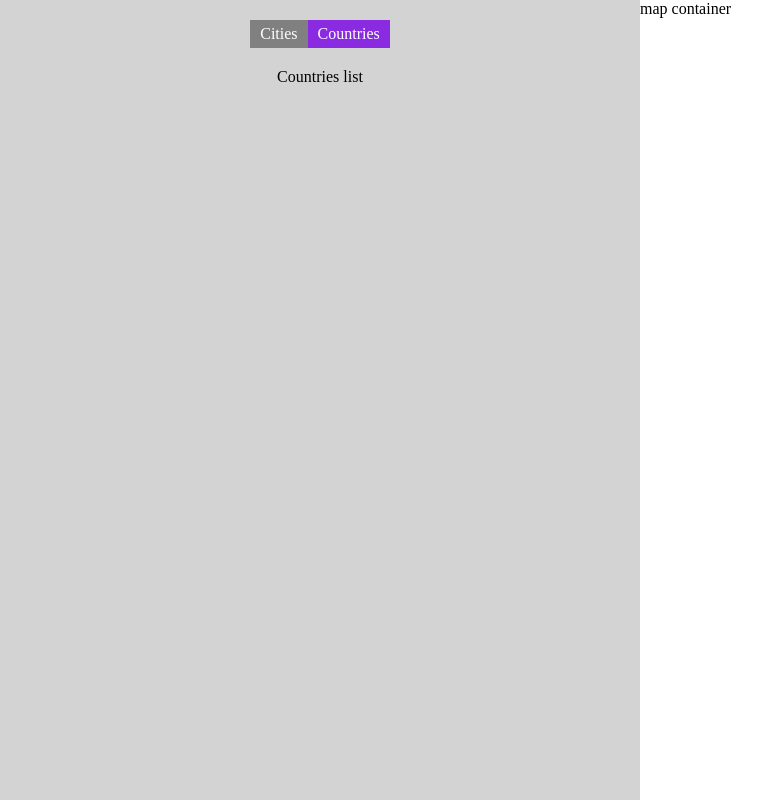
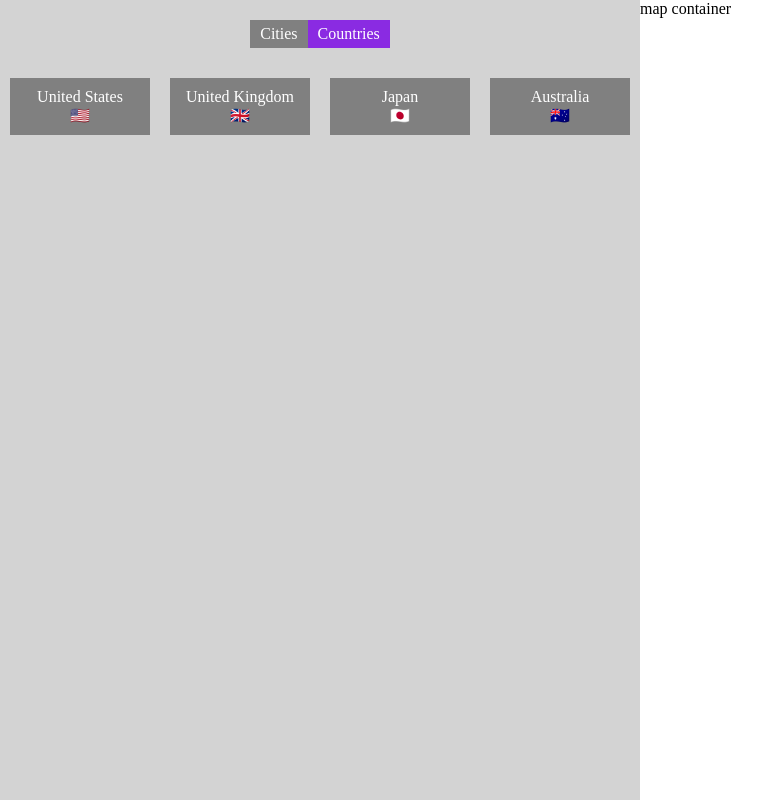
Before and after one commit to leelanarasimha/react18-course, a React (Vite) app in the folder travel-app/: page /app/countries in a window 1280 px wide. Shown: the whole page, without its empty margins (0-784 px from the left). Built offline with nearby package versions, Linux system fonts and the light colour scheme; data requests are answered from the project's data file.

Commit message:
country list component

```diff
--- a/travel-app/src/App.jsx
+++ b/travel-app/src/App.jsx
@@ -8,6 +8,7 @@
 import AppLayout from './pages/AppLayout';
 import Login from './pages/Login';
 import CitiesList from './pages/CitiesList';
+import CountryList from './pages/CountryList';
 
 function App() {
   const [cities, setCities] = useState([]);
@@ -41,7 +42,7 @@
           <Route path="app" element={<AppLayout />}>
             <Route index element={<CitiesList cities={cities} loading={loading} />} />
             <Route path="cities" element={<CitiesList cities={cities} loading={loading} />} />
-            <Route path="countries" element={<div>Countries list</div>} />
+            <Route path="countries" element={<CountryList cities={cities} loading={loading} />} />
           </Route>
           <Route path="*" element={<PageNotFound />} />
         </Routes>
--- /dev/null
+++ b/travel-app/src/components/CountryItem.jsx
@@ -0,0 +1,14 @@
+import PropTypes from 'prop-types';
+import styles from './CountryItem.module.css';
+export default function CountryItem({ country }) {
+  CountryItem.propTypes = {
+    country: PropTypes.object.isRequired
+  };
+
+  return (
+    <div className={styles.countryItem}>
+      <div>{country.country}</div>
+      <div>{country.emoji_flag}</div>
+    </div>
+  );
+}
--- /dev/null
+++ b/travel-app/src/components/CountryItem.module.css
@@ -0,0 +1,8 @@
+.countryItem {
+  background-color: grey;
+  color: white;
+  flex: 1;
+  flex-basis: 100px;
+  margin: 10px;
+  padding: 10px;
+}
--- /dev/null
+++ b/travel-app/src/pages/CountryList.jsx
@@ -0,0 +1,30 @@
+import PropTypes from 'prop-types';
+import CountryItem from '../components/CountryItem';
+import Loader from '../components/Loader';
+import styles from './CountryList.module.css';
+export default function CountryList({ cities, loading }) {
+  CountryList.propTypes = {
+    cities: PropTypes.array.isRequired,
+    loading: PropTypes.bool.isRequired
+  };
+
+  if (loading) return <Loader />;
+
+  let countries = [];
+
+  countries = cities.reduce((arr, curr) => {
+    if (!arr.map((el) => el.country).includes(curr.country)) {
+      return [...arr, { country: curr.country, emoji_flag: curr.emoji_flag }];
+    } else {
+      return arr;
+    }
+  }, []);
+
+  return (
+    <div className={styles.countryList}>
+      {countries.map((country) => (
+        <CountryItem country={country} key={country.country} />
+      ))}
+    </div>
+  );
+}
--- /dev/null
+++ b/travel-app/src/pages/CountryList.module.css
@@ -0,0 +1,4 @@
+.countryList {
+  display: flex;
+  flex-wrap: wrap;
+}
```
